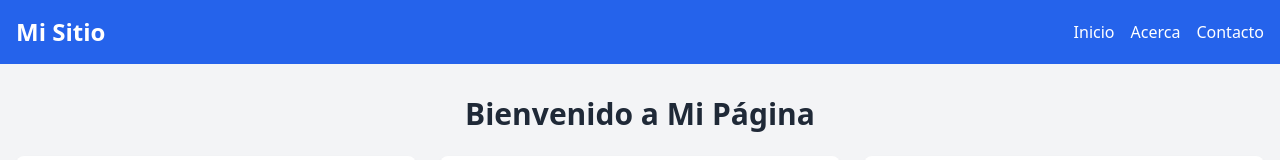
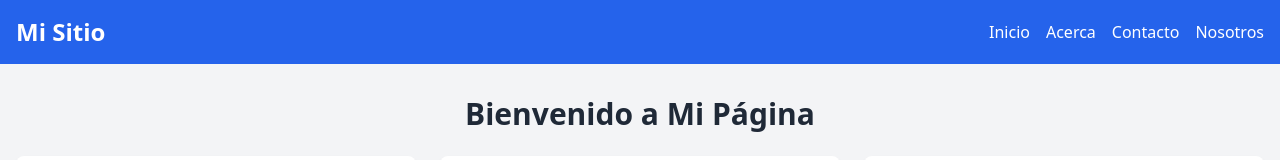
Before and after one commit to George-Iron/ejemplo-examen, a plain HTML site: page index.html in a window 1280 px wide. Shown: the top 160 px of the page. Drawn offline with nearby package versions, Linux system fonts and the light colour scheme.

Commit message:
Update index.html
aqui

```diff
--- a/index.html
+++ b/index.html
@@ -16,6 +16,7 @@
                 <li><a href="#" class="hover:underline">Inicio</a></li>
                 <li><a href="#" class="hover:underline">Acerca</a></li>
                 <li><a href="#" class="hover:underline">Contacto</a></li>
+                <li><a href="#" class="hover:underline">Nosotros</a></li>
             </ul>
         </div>
     </nav> <!-- Sección de Contenido -->
```
